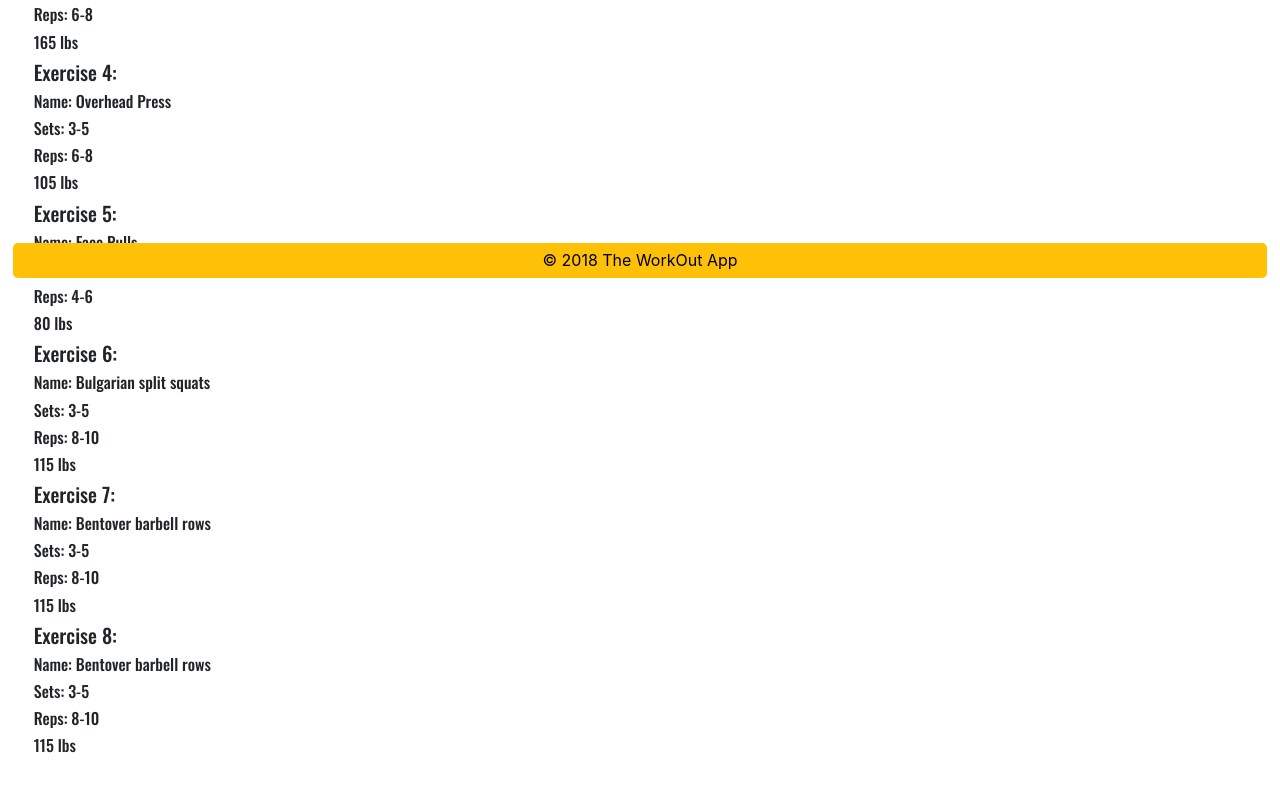
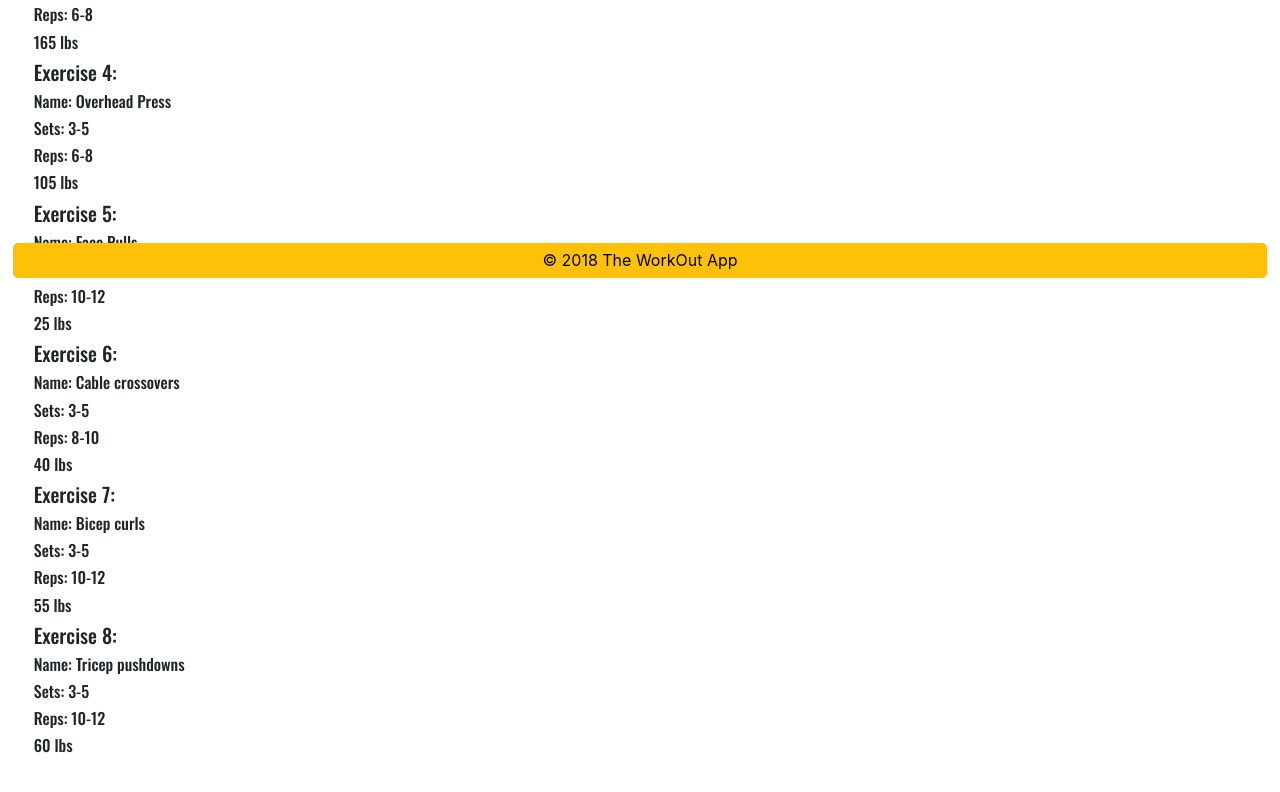
Before and after one commit to markishaug/workoutApp, a website: page public/workoutnow.html in a window 1280 px wide. Shown: the part 522-1314 px from the top of the page. Drawn offline with nearby package versions, Linux system fonts and the light colour scheme.

```diff
--- a/public/workoutnow.html
+++ b/public/workoutnow.html
@@ -90,8 +90,8 @@
                                 <div id="insertExer5">
                                         <h6>Name: Face Pulls</h6>
                                         <h6>Sets: 3-5</h6>
-                                        <h6>Reps: 4-6</h6>
-                                        <h6>80 lbs</h6>
+                                        <h6>Reps: 10-12</h6>
+                                        <h6>25 lbs</h6>
                                 </div>
                             </div>
                         </div><!-- end row -->
@@ -100,10 +100,10 @@
                             <div class="col-12"><!-- left column-->
                                 <h5>Exercise 6:</h5>
                                 <div id="insertExer6">
-                                        <h6>Name: Bulgarian split squats</h6>
+                                        <h6>Name: Cable crossovers</h6>
                                         <h6>Sets: 3-5</h6>
                                         <h6>Reps: 8-10</h6>
-                                        <h6>115 lbs</h6>
+                                        <h6>40 lbs</h6>
                                 </div>
                             </div>
                         </div><!-- end row -->
@@ -112,10 +112,10 @@
                             <div class="col-12"><!-- left column-->
                                 <h5>Exercise 7:</h5>
                                 <div id="insertExer7">
-                                        <h6>Name: Bentover barbell rows</h6>
+                                        <h6>Name: Bicep curls</h6>
                                         <h6>Sets: 3-5</h6>
-                                        <h6>Reps: 8-10</h6>
-                                        <h6>115 lbs</h6>
+                                        <h6>Reps: 10-12</h6>
+                                        <h6>55 lbs</h6>
                                 </div>
                             </div>
                         </div><!-- end row -->
@@ -124,10 +124,10 @@
                             <div class="col-12"><!-- left column-->
                                 <h5>Exercise 8:</h5>
                                 <div id="insertExer8">
-                                        <h6>Name: Bentover barbell rows</h6>
+                                        <h6>Name: Tricep pushdowns</h6>
                                         <h6>Sets: 3-5</h6>
-                                        <h6>Reps: 8-10</h6>
-                                        <h6>115 lbs</h6>
+                                        <h6>Reps: 10-12</h6>
+                                        <h6>60 lbs</h6>
                                 </div>
                             </div>
                         </div><!-- end row -->
```
Also changed, not shown: public/index.html (+2 -6 lines).
